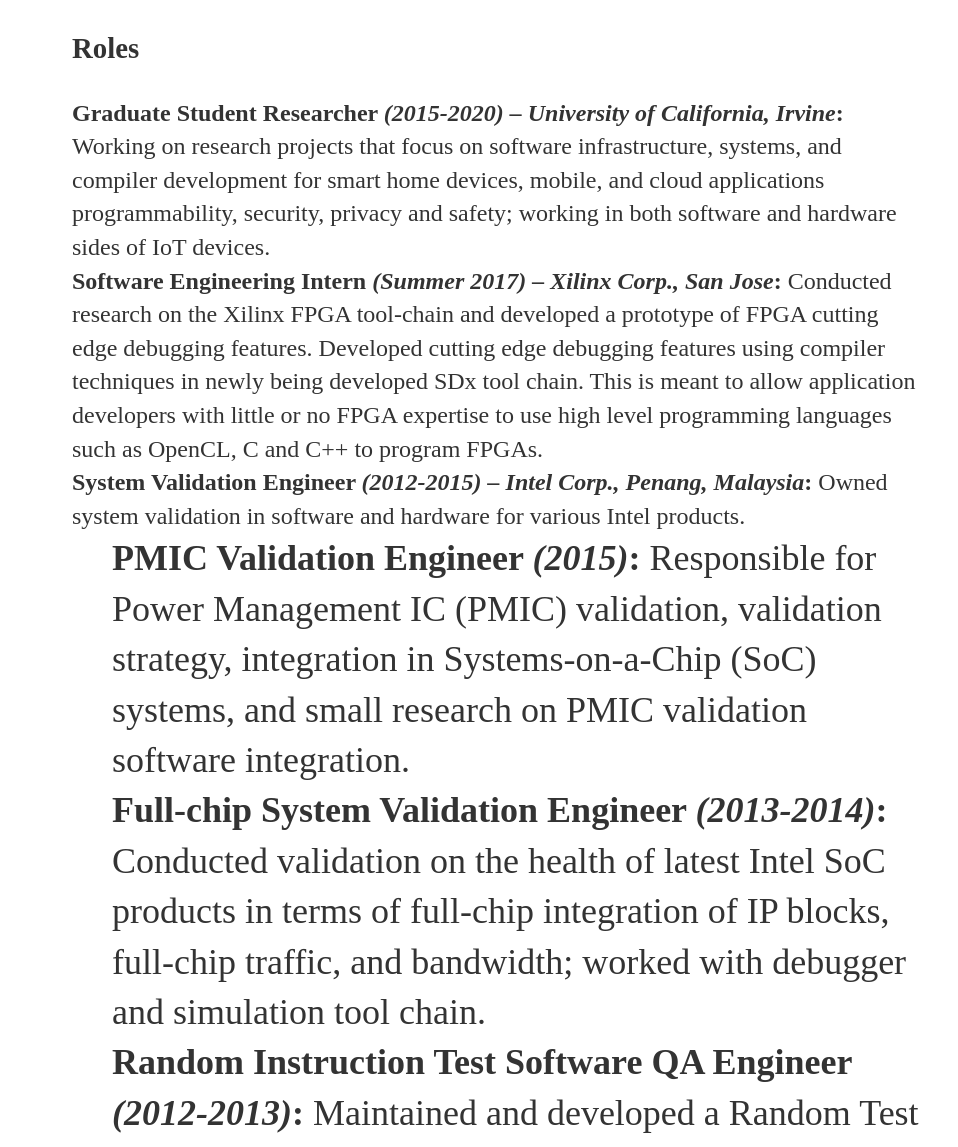
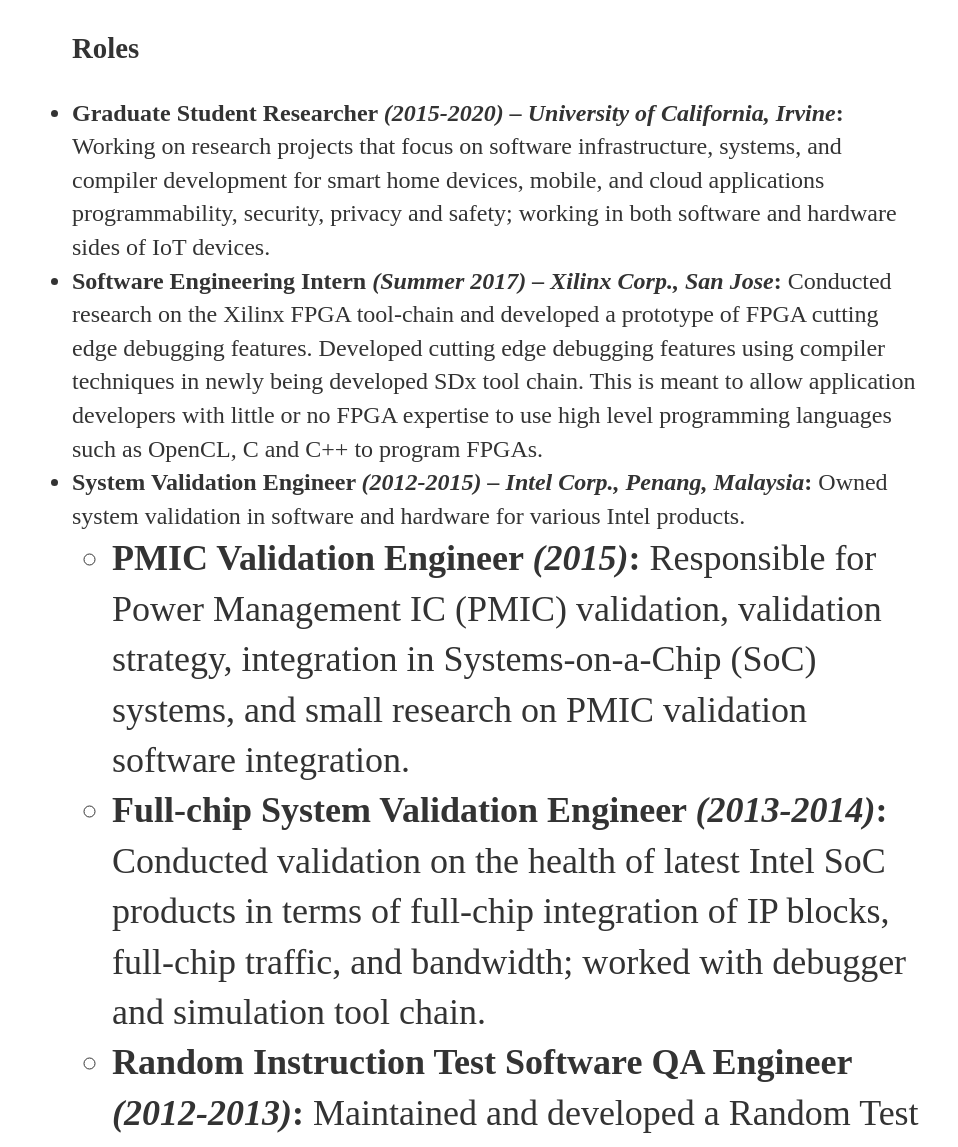
Before and after one commit to rtrimana/rahmaditrimananda.github.io, a Jekyll site: the page built from cv/index.html, in a window 1280 px wide. Shown: the part 349-1496 px from the top of the page, without its empty margins (160-1118 px from the left). Built offline with Jekyll 4.4.1, drawn with Linux system fonts in a browser that asks for light colours.

Commit message:
Update index.html

```diff
--- a/cv/index.html
+++ b/cv/index.html
@@ -17,7 +17,7 @@
 					<br>
 					<br>
 
-		<ul class="posts">
+		<ul>
 			<p><strong>Roles</strong></p>
 			<li><strong>Graduate Student Researcher <em>(2015-2020) – University of California, Irvine</em>:</strong> Working on research projects that focus on software infrastructure, systems, and compiler development for smart home devices, mobile, and cloud applications programmability, security, privacy and safety; working in both software and hardware sides of IoT devices.</li>
 			<li><strong>Software Engineering Intern <em>(Summer 2017) – Xilinx Corp., San Jose</em>:</strong> Conducted research on the Xilinx FPGA tool-chain and developed a prototype of FPGA cutting edge debugging features. Developed cutting edge debugging features using compiler techniques in newly being developed SDx tool chain. This is meant to allow application developers with little or no FPGA expertise to use high level programming languages such as OpenCL, C and C++ to program FPGAs.</li>
@@ -36,7 +36,7 @@
 			<li><strong>Programmer <em>(2006-2007) – University of Pelita Harapan, Jakarta, Indonesia</em>:</strong> Developed multiple software and hardware applications mainly used in the campus library.</li>
 			</ul>
 
-		<ul class="posts">
+		<ul>
 			<p><strong>Awards</strong></p>
 			<li>Broadcom Foundation Fellowship Award (2016)</li>
 			<li>UC Irvine EECS Department Fellowship Award (2015)</li>
@@ -47,7 +47,7 @@
 			<li>UPH Undergraduate Scholarship Award (2002)</li>
 			</ul>
 
-		<ul class="posts">
+		<ul>
 			<p><strong>Professional References</strong></p>
 			<p><strong><em>Academia</em></strong></p>
 			<li><a href="http://plrg.eecs.uci.edu/" target="_blank">Dr. Brian C. Demsky</a>, <em>Ph.D. advisor</em>.</li>
```
